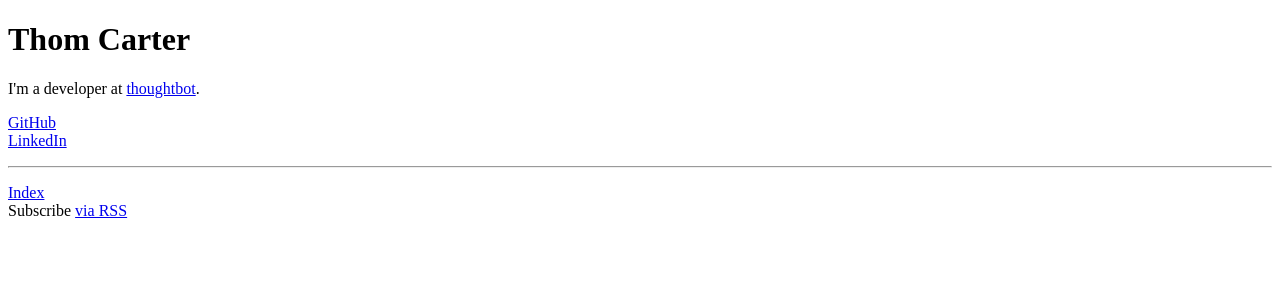
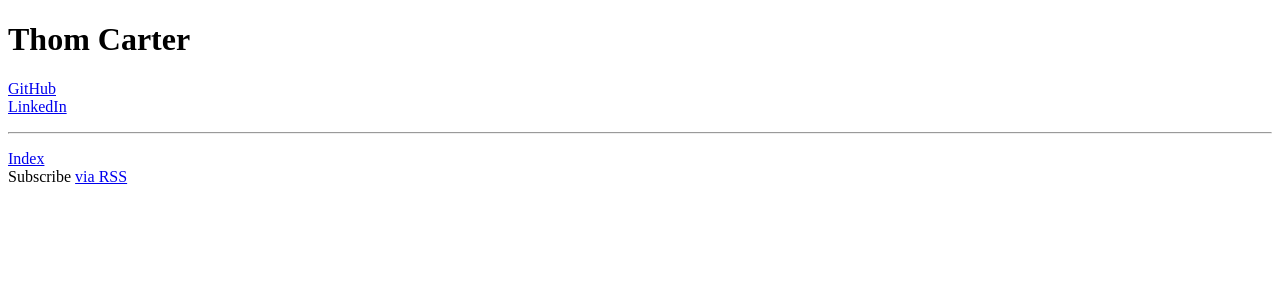
Before and after one commit to tjvc/tjvc.github.io, a Jekyll site: the page built from about.html, in a window 1280 px wide. Shown: the top 300 px of the page. Built offline with Jekyll 4.4.1, drawn with Linux system fonts in a browser that asks for light colours.

Commit message:
Update about page

```diff
--- a/about.html
+++ b/about.html
@@ -4,8 +4,6 @@ layout: default
 
 <h1>Thom Carter</h1>
 
-I'm a developer at <a href="https://thoughtbot.com">thoughtbot</a>.
-
 <ul class="contacts-list">
   <li><a href="https://github.com/tjvc">GitHub</a></li>
   <li><a href="https://linkedin.com/in/tjvcarter">LinkedIn</a></li>
```
